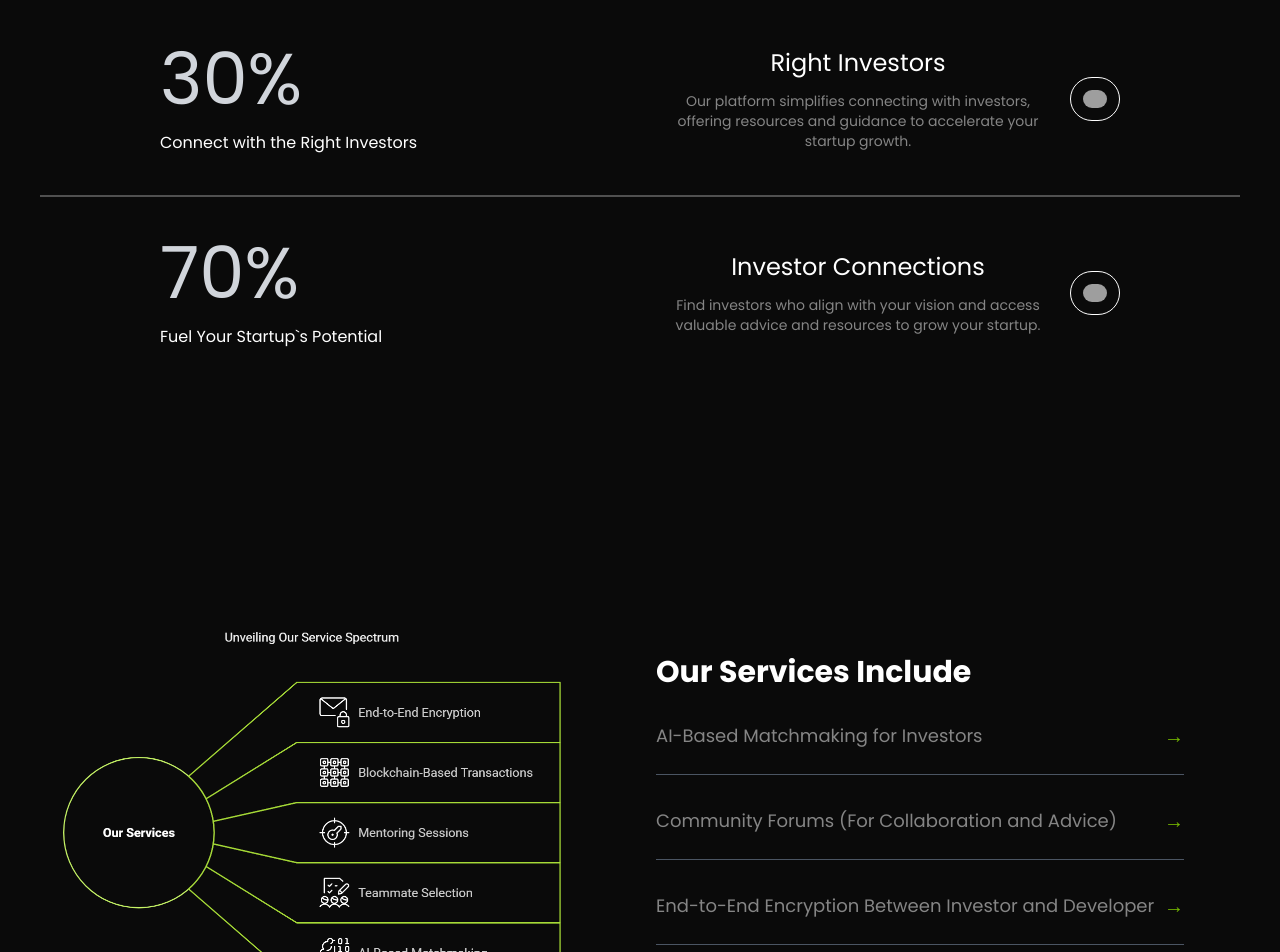
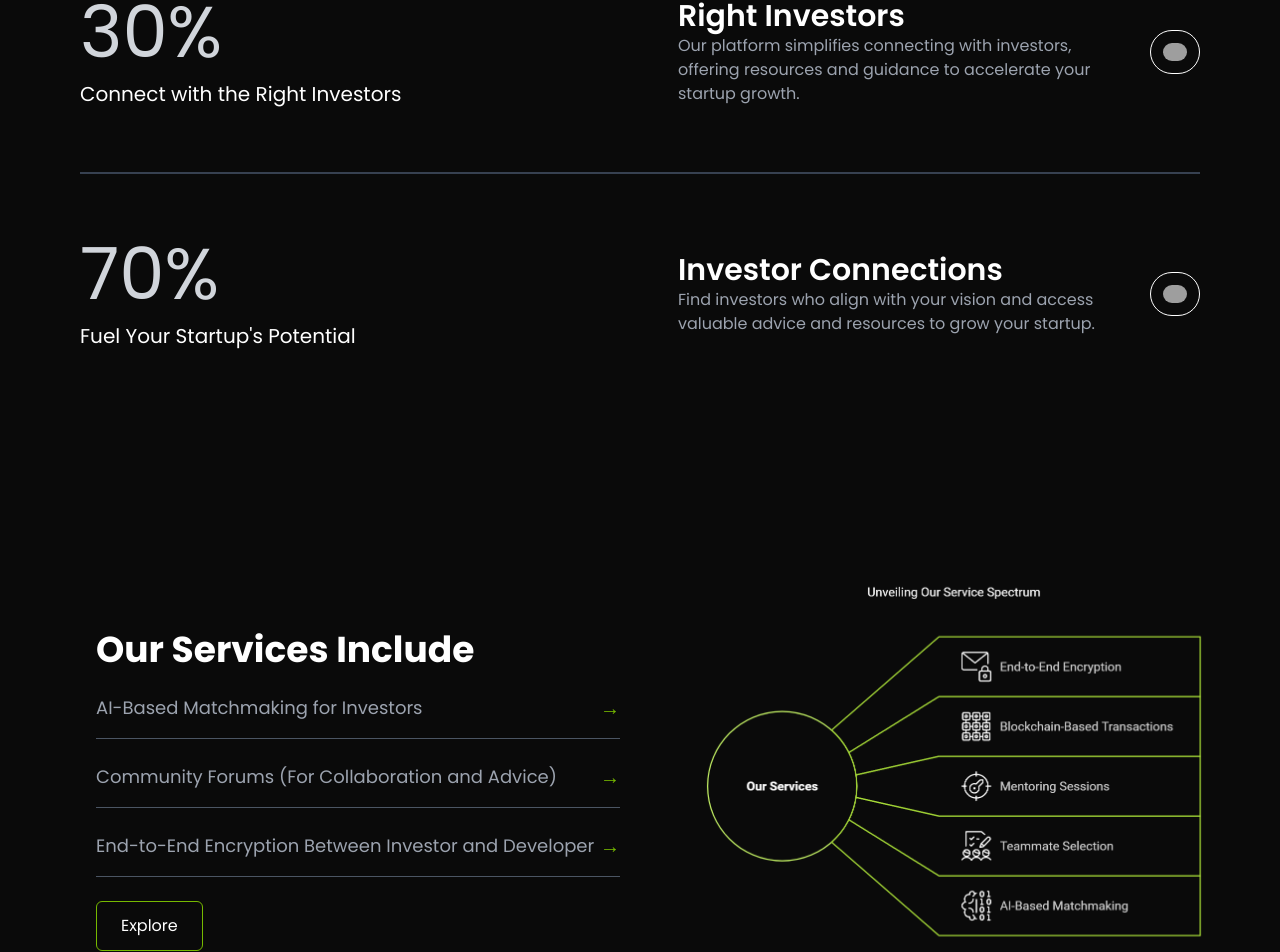
Before and after one commit to Adnan-The-Coder/Inqube-hack-rev, a Next.js app: page / in a window 1280 px wide. Shown: the part 1218-2170 px from the top of the page. Built offline with nearby package versions, Linux system fonts and the light colour scheme; grey boxes are pictures that could not be loaded.

Commit message:
responsive+ minor changes

```diff
--- a/app/globals.css
+++ b/app/globals.css
@@ -13,6 +13,7 @@
   }
   body {
     font-family: var(--font-poppins), sans-serif;
+    overflow-x: hidden;
     background-color: #0a0a0a;
   }
 @keyframes float {
--- a/components/Additional.tsx
+++ b/components/Additional.tsx
@@ -1,42 +1,63 @@
-import Image from 'next/image'
-import React from 'react'
+import Image from 'next/image';
+import React from 'react';
 
 const Additional = () => {
   return (
-    <div className='h-[40rem] md:h-[30rem] flex flex-col items-center justify-center text-white gap-10 px-4 sm:px-6 md:px-10'>
-        <div className='flex flex-col md:flex-row items-center justify-between w-full md:w-[60rem] gap-4'>
-            <div className='flex flex-col gap-4 text-center md:text-left'>
-                <h1 className='text-4xl md:text-7xl text-gray-300 font-thin'>30%</h1>
-                <p className='text-lg md:text-base'>Connect with the Right Investors</p>
+    <div className='flex flex-col items-center justify-center text-white gap-16 px-6 md:px-12 lg:px-20 py-10 bg-[#0a0a0a]'>
+      {/* First Section */}
+      <div className='flex flex-col lg:flex-row items-center justify-between w-full max-w-7xl gap-8'>
+        {/* Left Content */}
+        <div className='flex flex-col items-center lg:items-start gap-3'>
+          <h1 className='text-5xl sm:text-6xl lg:text-7xl text-gray-300 font-light'>30%</h1>
+          <p className='text-center lg:text-left text-lg md:text-xl'>Connect with the Right Investors</p>
         </div>
-            <div className='flex flex-col md:flex-row gap-5 items-center justify-center md:justify-start'>
-                <div className='flex flex-col items-center gap-3'>
-                    <h1 className='text-3xl md:text-2xl text-[#ffffff]'>Right Investors</h1>
-                    <p className='max-w-sm text-sm text-[#858585] text-center'>
+        {/* Right Content */}
+        <div className='flex flex-col lg:flex-row items-center gap-6'>
+          <div className='text-center lg:text-left'>
+            <h2 className='text-2xl md:text-3xl font-semibold'>Right Investors</h2>
+            <p className='max-w-xs md:max-w-sm lg:max-w-md text-sm md:text-base text-gray-400'>
               Our platform simplifies connecting with investors, offering resources and guidance to accelerate your startup growth.
             </p>
           </div>
-                <Image src="https://img.icons8.com/?size=100&id=61&format=png&color=FFFFFF" alt='arrow' width={10} height={10} className='cursor-pointer w-[50px] border hover:bg-[#76b900] transition-all ease-out duration-200 border-white rounded-full p-3'/>
+          <Image
+            src="https://img.icons8.com/?size=100&id=61&format=png&color=FFFFFF"
+            alt='arrow'
+            width={50}
+            height={50}
+            className='cursor-pointer border hover:bg-[#76b900] transition-all duration-200 border-white rounded-full p-3'
+          />
         </div>
       </div>
-        <hr className='border border-[#505050] w-full md:w-[75rem]'/>
-        <div className='flex flex-col md:flex-row items-center justify-between w-full md:w-[60rem] gap-4'>
-            <div className='flex flex-col gap-4 text-center md:text-left'>
-                <h1 className='text-4xl md:text-7xl text-gray-300 font-thin'>70%</h1>
-                <p className='text-lg md:text-base'>Fuel Your Startup`s Potential</p>
+
+      {/* Divider */}
+      <hr className='border border-gray-700 w-full max-w-7xl' />
+
+      {/* Second Section */}
+      <div className='flex flex-col lg:flex-row items-center justify-between w-full max-w-7xl gap-8'>
+        {/* Left Content */}
+        <div className='flex flex-col items-center lg:items-start gap-3'>
+          <h1 className='text-5xl sm:text-6xl lg:text-7xl text-gray-300 font-light'>70%</h1>
+          <p className='text-center lg:text-left text-lg md:text-xl'>Fuel Your Startup's Potential</p>
         </div>
-            <div className='flex flex-col md:flex-row gap-5 items-center justify-center md:justify-start'>
-                <div className='flex flex-col items-center gap-3'>
-                    <h1 className='text-3xl md:text-2xl text-[#ffffff]'>Investor Connections</h1>
-                    <p className='max-w-sm text-sm text-[#858585] text-center'>
+        {/* Right Content */}
+        <div className='flex flex-col lg:flex-row items-center gap-6'>
+          <div className='text-center lg:text-left'>
+            <h2 className='text-2xl md:text-3xl font-semibold'>Investor Connections</h2>
+            <p className='max-w-xs md:max-w-sm lg:max-w-md text-sm md:text-base text-gray-400'>
               Find investors who align with your vision and access valuable advice and resources to grow your startup.
             </p>
           </div>
-                <Image src="https://img.icons8.com/?size=100&id=61&format=png&color=FFFFFF" alt='arrow' width={10} height={10} className='cursor-pointer w-[50px] border hover:bg-[#76b900] transition-all ease-out duration-200 border-white rounded-full p-3'/>
+          <Image
+            src="https://img.icons8.com/?size=100&id=61&format=png&color=FFFFFF"
+            alt='arrow'
+            width={50}
+            height={50}
+            className='cursor-pointer border hover:bg-[#76b900] transition-all duration-200 border-white rounded-full p-3'
+          />
         </div>
       </div>
     </div>
-  )
-}
+  );
+};
 
-export default Additional
+export default Additional;
--- a/components/Header.tsx
+++ b/components/Header.tsx
@@ -34,7 +34,7 @@ const Header = () => {
             <Image src={logo} alt="logo" className="w-32 md:w-44" />
           </Link>
         </div>
-        <div className="md:hidden">
+        <div className="lg:hidden">
           <button
             onClick={() => setIsMenuOpen(!isMenuOpen)}
             className="text-3xl focus:outline-none"
@@ -42,7 +42,7 @@ const Header = () => {
             {isMenuOpen ? "✖" : "☰"}
           </button>
         </div>
-        <div className="hidden md:flex">
+        <div className="hidden lg:flex">
           <ul className="flex space-x-6">
             {["Home", "About", "Dashboard", "Marketplace", "Contact us"].map(
               (item, index) => (
@@ -58,7 +58,7 @@ const Header = () => {
             )}
           </ul>
         </div>
-        <div className="hidden md:block">
+        <div className="hidden lg:block">
           <Link href="/">
             <button className="bg-[#76b900] px-5 py-2 rounded-full hover:bg-[#5e9400] transition-all">
               Sign in
--- a/components/Plans.tsx
+++ b/components/Plans.tsx
@@ -1,83 +1,54 @@
-import React from "react";
-import Image from "next/image";
-import pattern from "../Images/pattern.png";
+import Image from 'next/image';
+import React from 'react';
 
-const Plans: React.FC = () => {
+const Additional = () => {
   return (
-    <div
-      className="h-full w-full flex flex-col items-center justify-center pb-10 pt-[900px] md:pt-[20px] bg-[#0a0a0a] text-white relative"
-      id="plans"
-    >
-      <Image
-        src={pattern}
-        alt="Pattern"
-        className="absolute bottom-[-70px] right-20 w-96 h-auto opacity-30 blur-md rotate-[20deg] scale-110 pointer-events-none floating"
-        priority
-      />
-      <Image
-        src={pattern}
-        alt="Pattern"
-        className="absolute top-[-50px] left-10 w-80 h-auto opacity-40 blur-sm rotate-[60deg] scale-125 pointer-events-none floating-reverse"
-        priority
-      />
-      <div className="text-center flex flex-col gap-5 z-10">
-        <h1 className="text-[#76b900] text-4xl md:text-5xl font-semibold">
-          Elevate Your Business:
-        </h1>
-        <h2 className="text-white text-xl md:text-2xl font-medium">
-          Flexible Plans For Every Business
-        </h2>
+    <div className='h-auto md:h-[30rem] flex flex-col items-center justify-center text-white gap-10 px-4 sm:px-6 md:px-10'>
+      <div className='flex flex-col md:flex-row items-center justify-between w-full max-w-6xl gap-6'>
+        <div className='flex flex-col gap-2 text-center md:text-left'>
+          <h1 className='text-4xl md:text-6xl lg:text-7xl text-gray-300 font-thin'>30%</h1>
+          <p className='text-base lg:text-lg'>Connect with the Right Investors</p>
+        </div>
+        <div className='flex flex-col md:flex-row gap-5 items-center justify-center'>
+          <div className='flex flex-col items-center md:items-start gap-3'>
+            <h1 className='text-2xl lg:text-3xl text-[#ffffff]'>Right Investors</h1>
+            <p className='max-w-xs lg:max-w-sm text-sm md:text-base text-[#858585] text-center md:text-left'>
+              Our platform simplifies connecting with investors, offering resources and guidance to accelerate your startup growth.
+            </p>
+          </div>
+          <Image
+            src="https://img.icons8.com/?size=100&id=61&format=png&color=FFFFFF"
+            alt='arrow'
+            width={50}
+            height={50}
+            className='cursor-pointer border hover:bg-[#76b900] transition-all ease-out duration-200 border-white rounded-full p-3'
+          />
+        </div>
       </div>
-      <div className="grid grid-cols-1 md:grid-cols-2 lg:grid-cols-3 p-5 pt-10 gap-10 items-center z-10 relative">
-        <div className="p-8 h-[450px] w-[320px] bg-[rgba(30,30,30,0.85)] rounded-lg flex flex-col gap-4 shadow-2xl border border-gray-900 hover:scale-105 transition-transform">
-          <h3 className="text-gray-400 text-sm">Starter Plan</h3>
-          <h1 className="text-5xl font-bold text-white">$85.45</h1>
-          <h4 className="text-gray-400 text-md">/service</h4>
-          <hr className="border-gray-600" />
-          <ul className="text-gray-300 space-y-2 text-sm">
-            <li>✔ Access essential tools & digital marketing</li>
-            <li>✔ Create & manage email campaigns</li>
-            <li>✔ Basic management of social media</li>
-            <li>✔ Monitor performance of your campaigns</li>
-          </ul>
-          <button className="mt-auto bg-[rgba(118,185,0,0.85)] text-black py-2 px-4 rounded-lg hover:bg-white transition">
-            Select Plan
-          </button>
+      <hr className='border border-[#505050] w-full max-w-6xl' />
+      <div className='flex flex-col md:flex-row items-center justify-between w-full max-w-6xl gap-6'>
+        <div className='flex flex-col gap-2 text-center md:text-left'>
+          <h1 className='text-4xl md:text-6xl lg:text-7xl text-gray-300 font-thin'>70%</h1>
+          <p className='text-base lg:text-lg'>Fuel Your Startup's Potential</p>
         </div>
-        <div className="p-8 h-[450px] w-[320px] bg-[rgba(118,185,0,0.85)] rounded-lg flex flex-col gap-4 shadow-2xl border border-gray-900 hover:scale-105 transition-transform">
-          <h3 className="text-gray-800 text-sm">Professional Plan</h3>
-          <h1 className="text-5xl font-bold text-black">$100</h1>
-          <h4 className="text-gray-800 text-md">/service</h4>
-          <hr className="border-gray-500" />
-          <ul className="text-black space-y-2 text-sm">
-            <li>✔ Utilize a broader range of tools</li>
-            <li>✔ Send customized marketing strategies</li>
-            <li>✔ Advanced management and scheduling</li>
-            <li>✔ AI-driven analytics & expert support</li>
-          </ul>
-          <button className="mt-auto bg-black text-[#76b900] py-2 px-4 rounded-lg hover:bg-[#76b900] hover:text-[#ffffff] transition">
-            Select Plan
-          </button>
-        </div>
-        <div className="p-8 h-[450px] w-[320px] bg-[rgba(30,30,30,0.85)] rounded-lg flex flex-col gap-4 shadow-2xl border border-gray-900 hover:scale-105 transition-transform">
-          <h3 className="text-gray-400 text-sm">Expert Plan</h3>
-          <h1 className="text-5xl font-bold text-white">$155.80</h1>
-          <h4 className="text-gray-400 text-md">/service</h4>
-          <hr className="border-gray-600" />
-          <ul className="text-gray-300 space-y-2 text-sm">
-            <li>✔ Access to all marketing tools</li>
-            <li>✔ Personalized support from a dedicated team</li>
-            <li>✔ Tailored marketing strategies</li>
-            <li>✔ Comprehensive management of campaigns</li>
-            <li>✔ Round-the-clock support</li>
-          </ul>
-          <button className="mt-auto bg-[rgba(118,185,0,0.85)] text-black py-2 px-4 rounded-lg hover:bg-white transition">
-            Select Plan
-          </button>
+        <div className='flex flex-col md:flex-row gap-5 items-center justify-center'>
+          <div className='flex flex-col items-center md:items-start gap-3'>
+            <h1 className='text-2xl lg:text-3xl text-[#ffffff]'>Investor Connections</h1>
+            <p className='max-w-xs lg:max-w-sm text-sm md:text-base text-[#858585] text-center md:text-left'>
+              Find investors who align with your vision and access valuable advice and resources to grow your startup.
+            </p>
+          </div>
+          <Image
+            src="https://img.icons8.com/?size=100&id=61&format=png&color=FFFFFF"
+            alt='arrow'
+            width={50}
+            height={50}
+            className='cursor-pointer border hover:bg-[#76b900] transition-all ease-out duration-200 border-white rounded-full p-3'
+          />
         </div>
       </div>
     </div>
   );
 };
 
-export default Plans;
+export default Additional;
--- a/components/Services.tsx
+++ b/components/Services.tsx
@@ -4,55 +4,54 @@ import flowchart from "../Images/flowchart.png";
 
 const Services = () => {
   return (
-    <div className="min-h-screen flex flex-col md:flex-row items-center justify-center bg-[#0a0a0a] text-white p-6 md:p-12">
-      {/* Image Section */}
-      <div className="flex-1 w-full mb-8 md:mb-0 md:mr-8">
-        <Image
-          src={flowchart}
-          alt="flowchart"
-          className="w-full h-auto max-w-md mx-auto md:max-w-none"
-        />
-      </div>
-
-      {/* Text Section */}
-      <div className="flex-1 w-full px-4 md:px-12">
-        <div className="space-y-8">
-          <h2 className="text-2xl sm:text-3xl font-bold text-center md:text-left">
+    <div className="min-h-screen flex flex-col-reverse lg:flex-row items-center justify-center bg-[#0a0a0a] text-white px-6 sm:px-10 lg:px-16 py-10 gap-10">
+      {/* Left Section: Text */}
+      <div className="flex-1 w-full text-center lg:text-left px-4 md:px-8">
+        <div className="space-y-6">
+          <h2 className="text-2xl md:text-3xl lg:text-4xl font-bold">
             Our Services Include
           </h2>
-          <ul className="space-y-8">
-            {/* List Item */}
-            <li className="flex justify-between items-center border-b border-gray-600 pb-6">
-              <span className="text-base sm:text-lg text-[#858585]">
+          <ul className="space-y-6">
+            <li className="flex justify-between items-center border-b border-gray-600 pb-4">
+              <span className="text-sm md:text-base lg:text-lg text-gray-400">
                 AI-Based Matchmaking for Investors
               </span>
-              <span className="text-[#76b900] font-bold text-lg sm:text-xl">
+              <span className="text-[#76b900] font-bold text-lg md:text-xl">
                 →
               </span>
             </li>
-            <li className="flex justify-between items-center border-b border-gray-600 pb-6">
-              <span className="text-base sm:text-lg text-[#858585]">
+            <li className="flex justify-between items-center border-b border-gray-600 pb-4">
+              <span className="text-sm md:text-base lg:text-lg text-gray-400">
                 Community Forums (For Collaboration and Advice)
               </span>
-              <span className="text-[#76b900] font-bold text-lg sm:text-xl">
+              <span className="text-[#76b900] font-bold text-lg md:text-xl">
                 →
               </span>
             </li>
-            <li className="flex justify-between items-center border-b border-gray-600 pb-6">
-              <span className="text-base sm:text-lg text-[#858585]">
+            <li className="flex justify-between items-center border-b border-gray-600 pb-4">
+              <span className="text-sm md:text-base lg:text-lg text-gray-400">
                 End-to-End Encryption Between Investor and Developer
               </span>
-              <span className="text-[#76b900] font-bold text-lg sm:text-xl">
+              <span className="text-[#76b900] font-bold text-lg md:text-xl">
                 →
               </span>
             </li>
           </ul>
-          <div className="text-center md:text-left">
-            <button className="border-[#76b900] hover:bg-[#76b900] transition-all ease-out duration-300 border text-white px-5 py-2 rounded-md">
+          <div>
+            <button className="border border-[#76b900] hover:bg-[#76b900] transition-all ease-out duration-300 text-white px-6 py-3 rounded-md">
               Explore
             </button>
           </div>
         </div>
+      </div>
+
+      {/* Right Section: Image */}
+      <div className="flex-1 w-full flex items-center justify-center">
+        <Image
+          src={flowchart}
+          alt="flowchart"
+          className="w-full max-w-xs sm:max-w-sm md:max-w-md lg:max-w-lg xl:max-w-xl"
+        />
       </div>
     </div>
   );
--- a/components/Testimonials.tsx
+++ b/components/Testimonials.tsx
@@ -2,7 +2,7 @@ import { HoverEffect } from "../components/ui/card-hover-effect";
 
 export function Testimonials() {
   return (
-    <div className="max-w-5xl mx-auto px-8 pt-[60rem] md:pt-36 pb-20">
+    <div className="max-w-5xl mx-auto px-8 pt-[10rem] md:pt-[200px] lg:pt-[80px] pb-20">
       <div className="text-center flex flex-col gap-5 z-10">
         <h1 className="text-[#76b900] text-4xl md:text-5xl font-semibold">
           What Our Clients Say?
```
Lines whose indentation alone changed are shown as unchanged.
